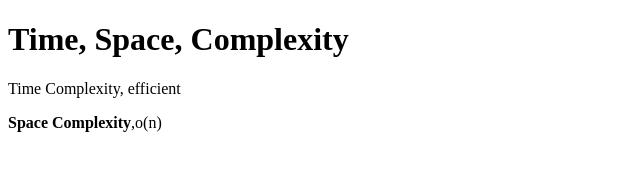
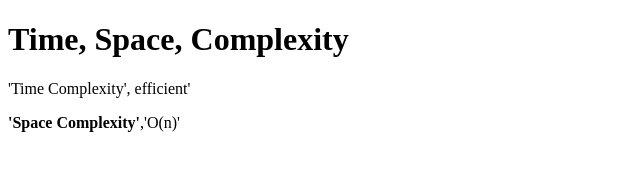
Before and after one commit to acciojob/time-and-space-complexity-Shani58996, a website: page main.html in a window 1280 px wide. Shown: the full height of the page, 0-640 px from the left. Drawn offline with Linux system fonts and the light colour scheme.

Commit message:
created a submission

```diff
--- a/main.html
+++ b/main.html
@@ -5,9 +5,9 @@
 <head>
 	<link rel="stylesheet" href="styles.css">
 	<h1>Time, Space, Complexity</h1>
-	<p>Time Complexity, efficient</p>
+	<p>'Time Complexity', efficient'</p>
 
-	<p><b>Space Complexity</b>,o(n)</p>
+	<p><b>'Space Complexity'</b>,'O(n)'</p>
 </head>
 
 <body>
```
